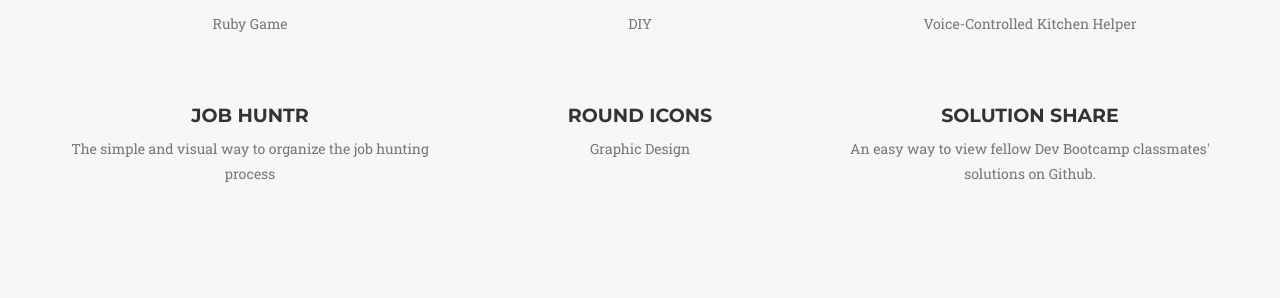
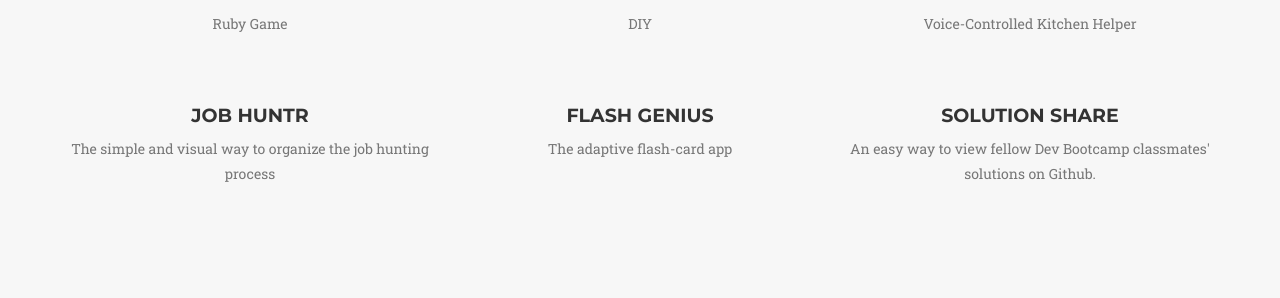
Before and after one commit to iMears/iMears.github.io, a Jekyll site: the page built from _posts/2014-07-13-project-6.markdown, in a window 1280 px wide and 900 px high, scrolled down 2525 px. Shown: the part 156-454 px from the top of the window. Built offline with Jekyll 4.4.1, drawn with Linux system fonts in a browser that asks for light colours; some web fonts are replaced; some of the changed lines change nothing that is shown.

Commit message:
Add flash genius to projects

```diff
--- a/_posts/2014-07-13-project-6.markdown
+++ b/_posts/2014-07-13-project-6.markdown
@@ -1,15 +1,15 @@
 ---
-title: Round Icons
-subtitle: Graphic Design
+title: Flash Genius
+subtitle: The adaptive flash-card app
 layout: default
 modal-id: 6
 date: 2014-07-15
-img: roundicons.png
-thumbnail: roundicons-thumbnail.png
+img: flash-genius.png
+thumbnail: flash-genius-thumbnail.png
 alt: image-alt
 project-date: April 2014
-client: Start Bootstrap
-category: Web Development
-description: Lorem ipsum dolor sit amet, usu cu alterum nominavi lobortis. At duo novum diceret. Tantas apeirian vix et, usu sanctus postulant inciderint ut, populo diceret necessitatibus in vim. Cu eum dicam feugiat noluisse.
+code: https://github.com/cgardens/flash-genius
+link: http://flashgenius.herokuapp.com/
+description: The app models your performance and learns about how you learn. It tells you what you should study and when in order to learn in the most effecient manner possible. In this way, you learn more in less time time and remember it for longer.
 
 ---
```
Also changed, not shown: img/portfolio/flash-genius-thumbnail.png (added), img/portfolio/flash-genius.png (added).
